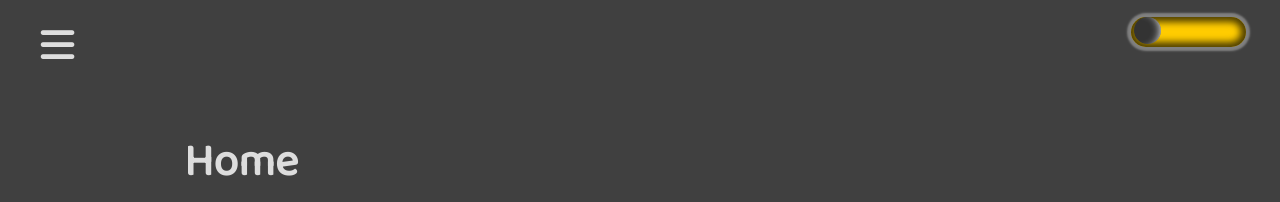
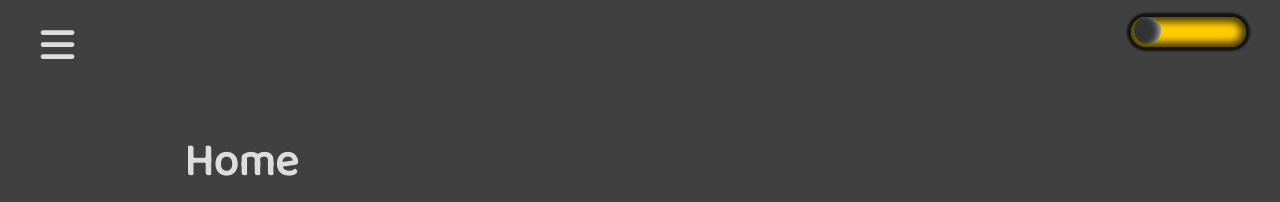
Before and after one commit to brettjrea/brettjrea.github.io-old, a Jekyll site: the page built from index.md, in a window 1280 px wide. Shown: the top 202 px of the page. Built offline with Jekyll 4.4.1, drawn with Linux system fonts in a browser that asks for light colours; nearby versions of some CDN libraries; comment, search, counter and statistics services are not loaded.

Commit message:
Update styles.scss

```diff
--- a/assets/css/styles.scss
+++ b/assets/css/styles.scss
@@ -29,7 +29,7 @@ html[data-theme="dark"] {
   --soc: #fc0;
   --socshine: inset 7px 0px 9px -7px rgba(0,0,0,0.7);
   --togbg: #fc0;
-  --togbgshine: 0px 0px 2px 4px grey, inset 0px 0px 7px 5px rgba(0,0,0,0.7);
+  --togbgshine: 0px 0px 2px 4px rgba(0,0,0,0.7), inset 0px 0px 7px 5px rgba(0,0,0,0.7);
   --togswitch: #333;
   --togswitchshine: inset -7px 0px 9px -7px white;
 
```
